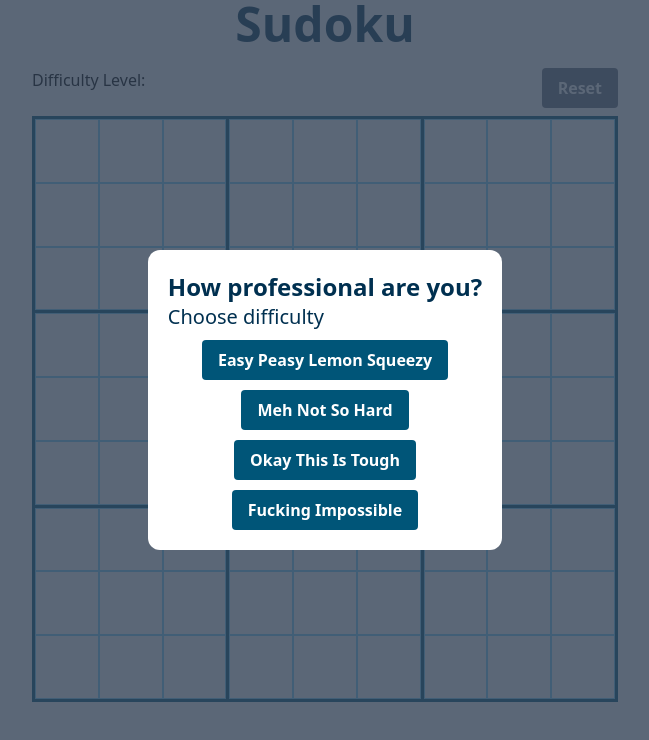
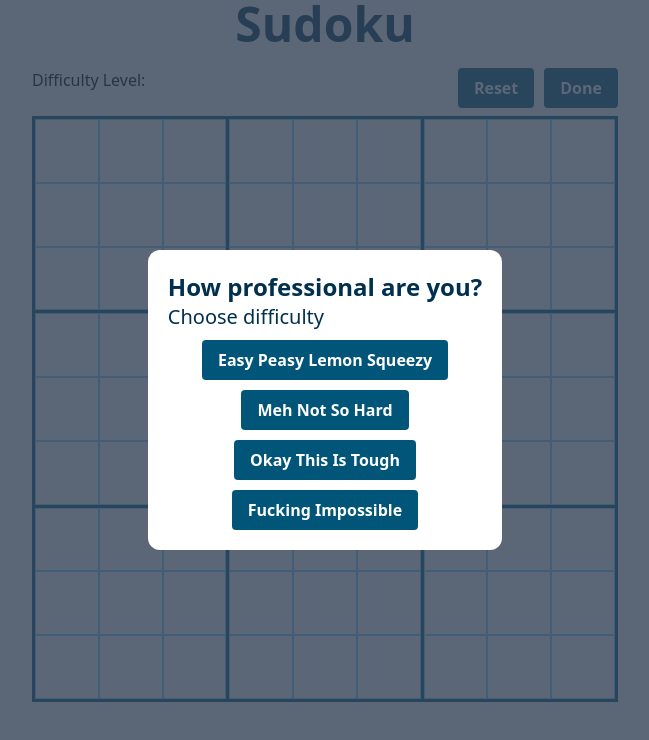
Before and after one commit to AeenPah/Sudoku-react-vite, a React (Vite) app: page / in a window 1280 px wide. Shown: the top 740 px of the page, without its empty margins (315-964 px from the left). Built offline with nearby package versions, Linux system fonts and the light colour scheme.

Commit message:
add done but

```diff
--- a/src/components/SudokuPuzzle/SudokuPuzzle.tsx
+++ b/src/components/SudokuPuzzle/SudokuPuzzle.tsx
@@ -96,7 +96,6 @@ function SudokuPuzzle(): JSX.Element {
                 cell === cellIndex
               )
                 return;
-
               if (
                 checkFn(row, column, cell, rowIndex, columnIndex, cellIndex) &&
                 ce.value === inputValue
@@ -141,23 +140,41 @@ function SudokuPuzzle(): JSX.Element {
     if (clearErrors) refreshInvalidCells();
   }
 
+  function handleDone() {
+    const isIncomplete = cellStatus.some((row) =>
+      row.some((cell) =>
+        cell.some(({ status, value }) => !status || value === ""),
+      ),
+    );
+
+    if (!isIncomplete) alert("Correct");
+    else alert("Wrong");
+  }
+
   return (
     <div className="mx-auto flex w-full max-w-[586px] flex-col gap-2">
       <Popup
-        initialPuzzle={(level) => {
-          setInitialValueToPuzzle(level);
-          setLevel(level);
+        initialPuzzle={(chosenLevel) => {
+          setInitialValueToPuzzle(chosenLevel);
+          setLevel(chosenLevel);
         }}
       />
       <div className="flex w-full justify-between">
         Difficulty Level: {level}
-        <button
-          className="bg-mainBlue hover:bg-darkBlue rounded px-4 py-2 font-bold text-white disabled:bg-gray-500"
-          disabled
-          // onClick={() => setInitialValueToPuzzle()}
-        >
-          Reset
-        </button>
+        <div>
+          <button
+            className="rounded bg-mainBlue px-4 py-2 font-bold text-white hover:bg-darkBlue disabled:bg-gray-500"
+            onClick={() => setInitialValueToPuzzle(level as TLevels)}
+          >
+            Reset
+          </button>
+          <button
+            className="ml-[10px] rounded bg-mainBlue px-4 py-2 font-bold text-white hover:bg-darkBlue disabled:bg-gray-500"
+            onClick={() => handleDone()}
+          >
+            Done
+          </button>
+        </div>
       </div>
       <table className="w-full table-fixed border-collapse">
         <tbody>
@@ -166,7 +183,7 @@ function SudokuPuzzle(): JSX.Element {
               {row.map((column, indexColumn) => (
                 <td
                   key={`${indexRow}-${indexColumn}`}
-                  className="border-mainBlue border-[3px] p-0"
+                  className="border-[3px] border-mainBlue p-0"
                 >
                   <div className="grid grid-cols-3 gap-0">
                     {column.map((innerCell, indexInnerCell) => (
@@ -185,7 +202,7 @@ function SudokuPuzzle(): JSX.Element {
                             true,
                           );
                         }}
-                        className={`border-lightBlue text-darkBlue aspect-square border text-center text-3xl ${
+                        className={`aspect-square border border-lightBlue text-center text-3xl text-darkBlue ${
                           innerCell.changeable && "font-bold"
                         } ${
                           innerCell.status
```
